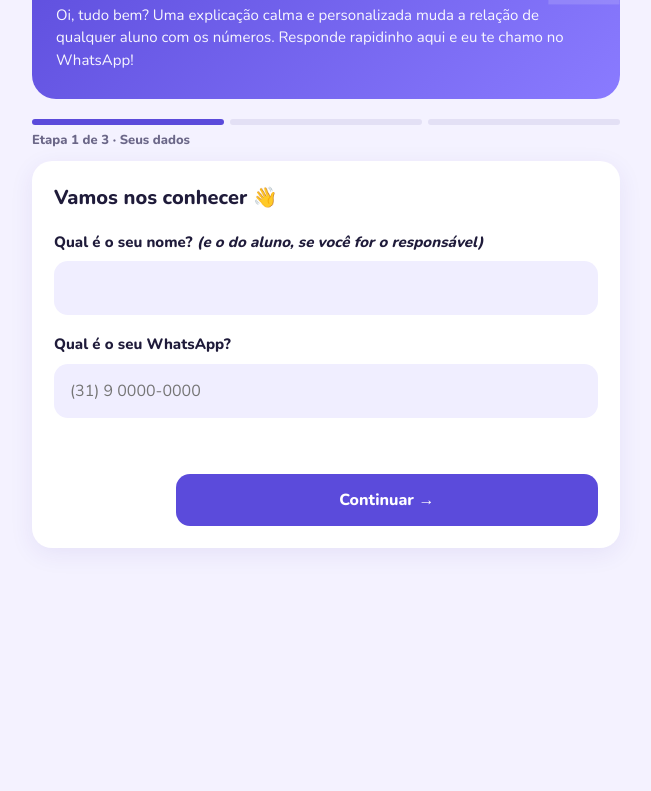
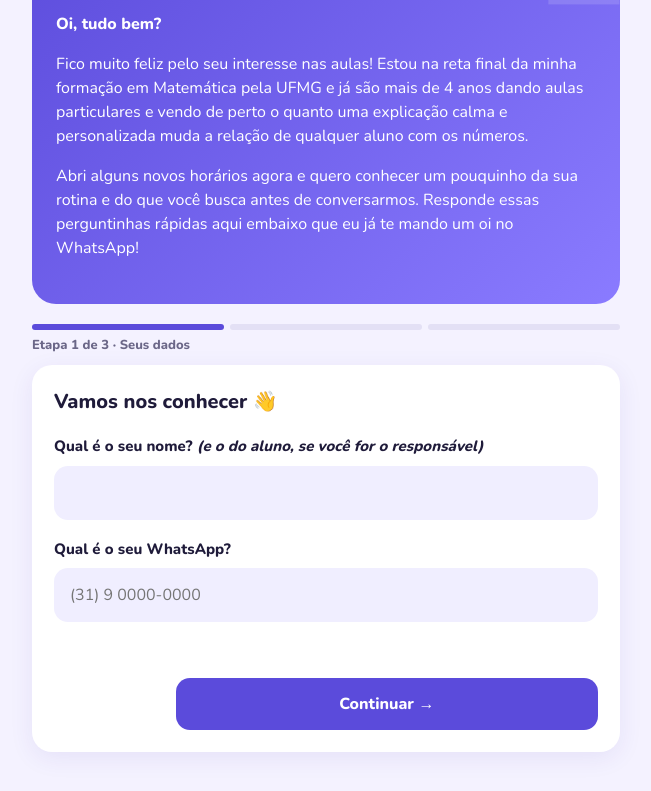
Before and after one commit to beatrizlorranedossantos/aulas-matematica, a plain HTML site: page index.html in a window 1280 px wide. Shown: the part 123-914 px from the top of the page, without its empty margins (314-965 px from the left). Before the commit the page ends 800 px from the top, so only its background shows below. Drawn offline with nearby package versions, Linux system fonts and the light colour scheme.

Commit message:
Update index.html

```diff
--- a/index.html
+++ b/index.html
@@ -18,7 +18,7 @@ body{margin:0;background:var(--bg);color:var(--ink);font-family:'Nunito',system-
 .hero .sym{position:absolute;right:-6px;top:-18px;font-size:120px;font-weight:800;opacity:.14;line-height:1}
 .hero small{display:inline-block;background:rgba(255,255,255,.2);padding:4px 12px;border-radius:99px;font-weight:700;font-size:13px}
 .hero h1{margin:12px 0 8px;font-size:26px;line-height:1.2}
-.hero p{margin:0;opacity:.95;font-size:15px}
+.hero p+p{margin-top:10px}
 .bar{display:flex;gap:6px;margin:20px 0 6px}
 .bar i{flex:1;height:6px;border-radius:9px;background:var(--line);transition:.3s}
 .bar i.on{background:var(--pri)}
@@ -56,7 +56,9 @@ textarea{min-height:84px;resize:vertical}
     <div class="sym">∑</div>
     <small>🎓 UFMG · +4 anos de experiência</small>
     <h1>Aulas particulares de Matemática</h1>
-    <p>Oi, tudo bem? Uma explicação calma e personalizada muda a relação de qualquer aluno com os números. Responde rapidinho aqui e eu te chamo no WhatsApp!</p>
+   <p><b>Oi, tudo bem?</b></p>
+    <p>Fico muito feliz pelo seu interesse nas aulas! Estou na reta final da minha formação em Matemática pela UFMG e já são mais de 4 anos dando aulas particulares e vendo de perto o quanto uma explicação calma e personalizada muda a relação de qualquer aluno com os números.</p>
+    <p>Abri alguns novos horários agora e quero conhecer um pouquinho da sua rotina e do que você busca antes de conversarmos. Responde essas perguntinhas rápidas aqui embaixo que eu já te mando um oi no WhatsApp!</p>
   </header>
 
   <div class="bar" id="bar"><i class="on"></i><i></i><i></i></div>
```
